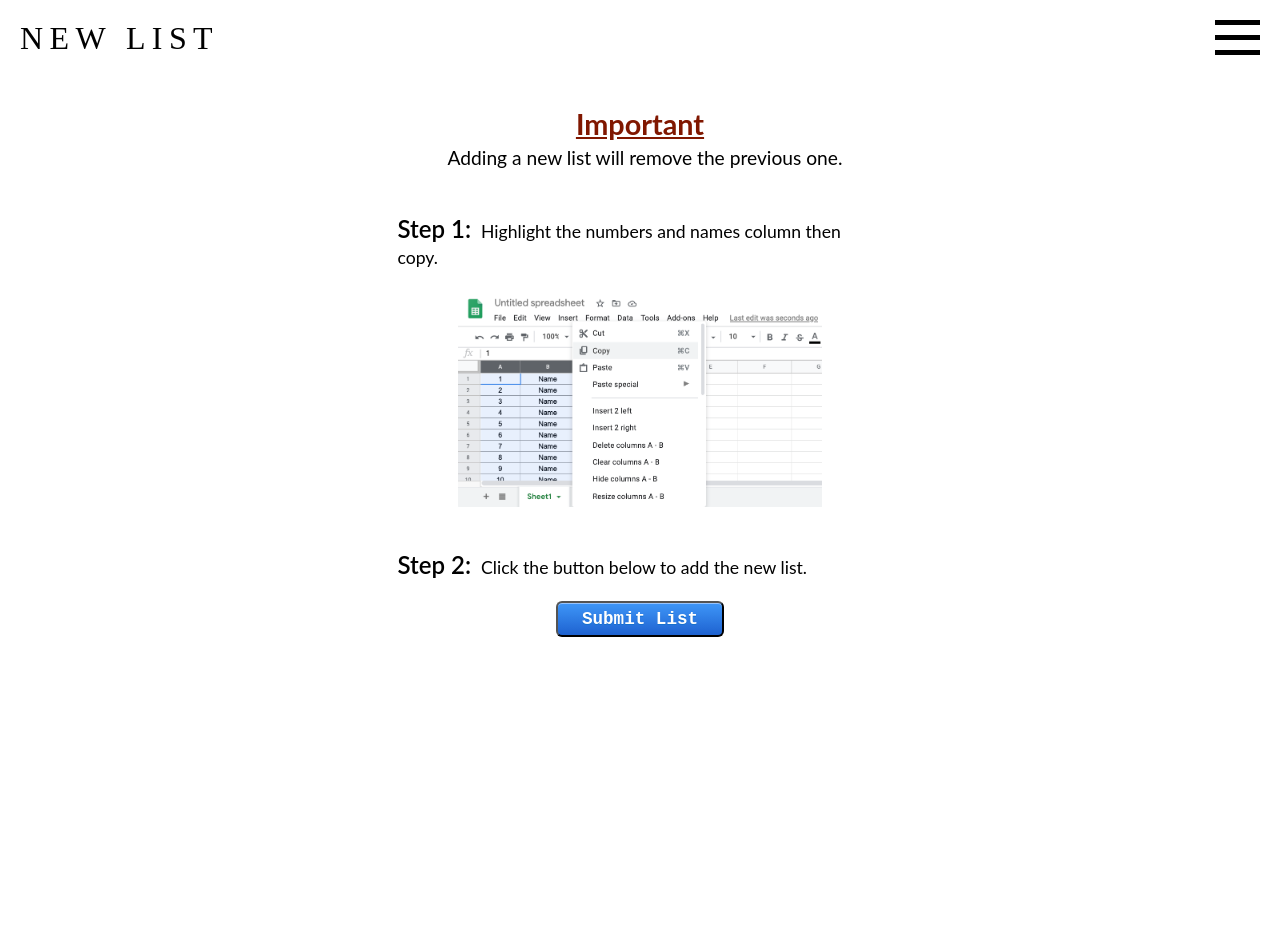
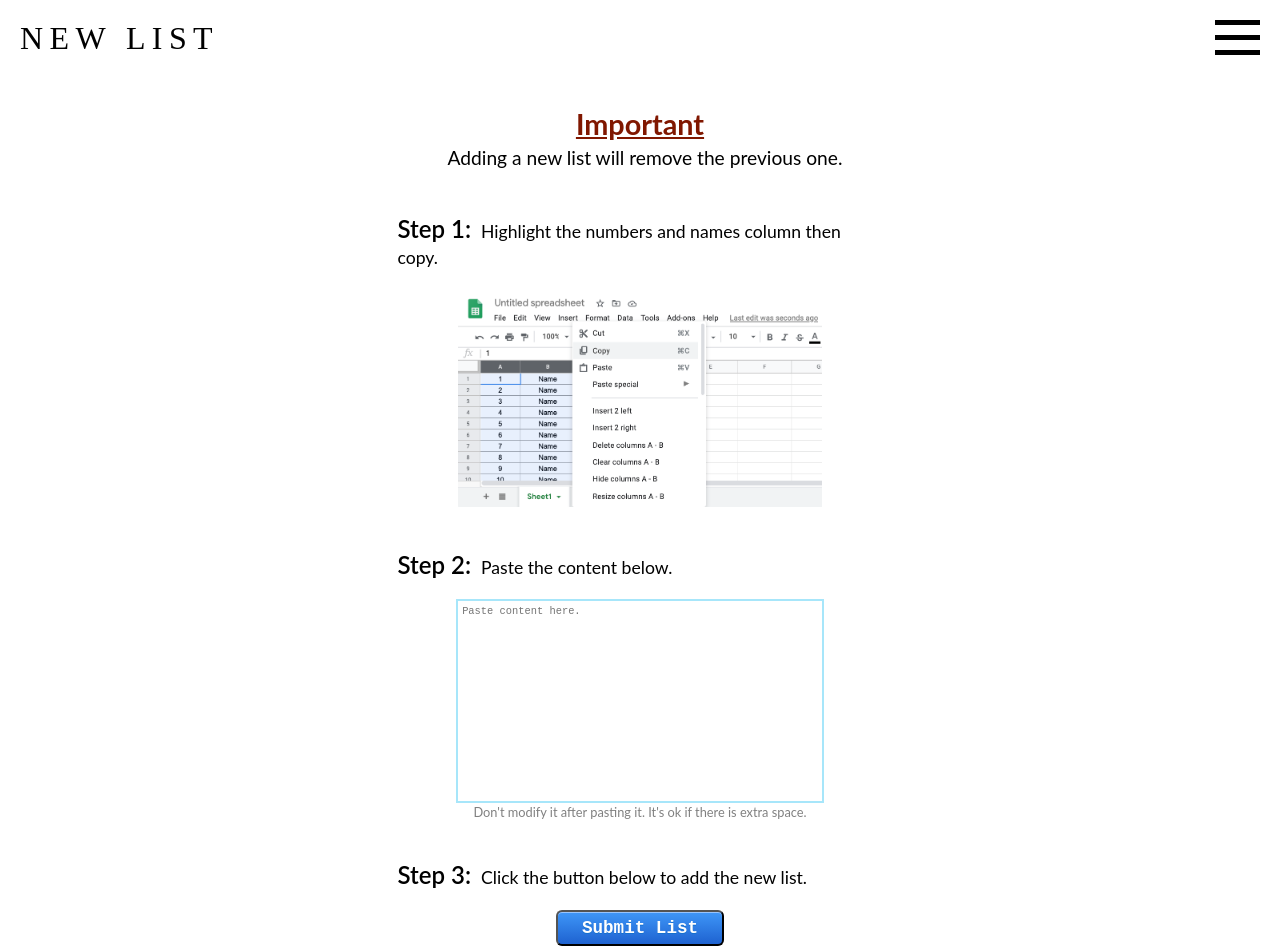
Before and after one commit to Jeff-Enriquez/check-in, a React (Create React App) app: page /new-list in a window 1280 px wide. Shown: the top 952 px of the page. Before the commit the page ends 800 px from the top, so only its background shows below. Built offline with nearby package versions, Linux system fonts and the light colour scheme; what webfontloader would draw is missing.

Commit message:
Add textarea for user input

```diff
--- a/src/pages/NewList/index.js
+++ b/src/pages/NewList/index.js
@@ -1,8 +1,14 @@
-import React from 'react'
+import React, { useState } from 'react'
 import useStyles from './styles.js'
 
 const NewList = () => {
+  const [userInput, setUserInput] = useState('')
   const classes = useStyles()
+
+  const submitUserInput = () => {
+    console.log(userInput)
+    setUserInput('')
+  }
 
   return (
     <div className={classes.page}>
@@ -18,8 +24,14 @@ const NewList = () => {
           <img className={classes.img} src='/images/step1.png' alt='coping the numbers column and names column'/>
         </div>
         <p className={classes.heading}>Step 2:</p>
+        <p className={classes.info}>Paste the content below.</p>
+        <div className={classes.textAreaContainer}>
+          <textarea className={classes.textArea} placeholder="Paste content here." onChange={e => setUserInput(e.target.value)} value={userInput}></textarea>
+          <p className={classes.footer}>Don't modify it after pasting it. It's ok if there is extra space.</p>
+        </div>
+        <p className={classes.heading}>Step 3:</p>
         <p className={classes.info}>Click the button below to add the new list.</p>
-        <button className={classes.button}>Submit List</button>
+        <button className={classes.button} onClick={() => submitUserInput()}>Submit List</button>
       </div>
     </div>
   )
--- a/src/pages/NewList/styles.js
+++ b/src/pages/NewList/styles.js
@@ -54,9 +54,34 @@ const useStyles = createUseStyles( theme => ({
   img: {
     width: '100%',
   },
+  textAreaContainer: {
+    width: '75%',
+    height: 'fit-content',
+    margin: '20px auto 0 auto',
+    textAlign: 'center',
+  },
+  textArea: {
+    boxSizing: 'border-box',
+    width: '100%',
+    height: '200px',
+    resize: 'none',
+    padding: '4px',
+    fontSize: '.8em',
+    border: 'none',
+    boxShadow: '0px 0px 0px 2px rgb(167, 230, 250)',
+    outline: 'none',
+    '&:focus': {
+      boxShadow: '0px 0px 2px 2px rgb(4, 155, 204)',
+    },
+  },
+  footer: {
+    fontSize: '.8em',
+    color: 'gray',
+    margin: '0',
+  },
   button: {
     display: 'block',
-    margin: '20px auto 0 auto',
+    margin: '18px auto 0 auto',
     fontSize: '1.1em',
     fontWeight: '600',
     padding: '6px 24px',
```
